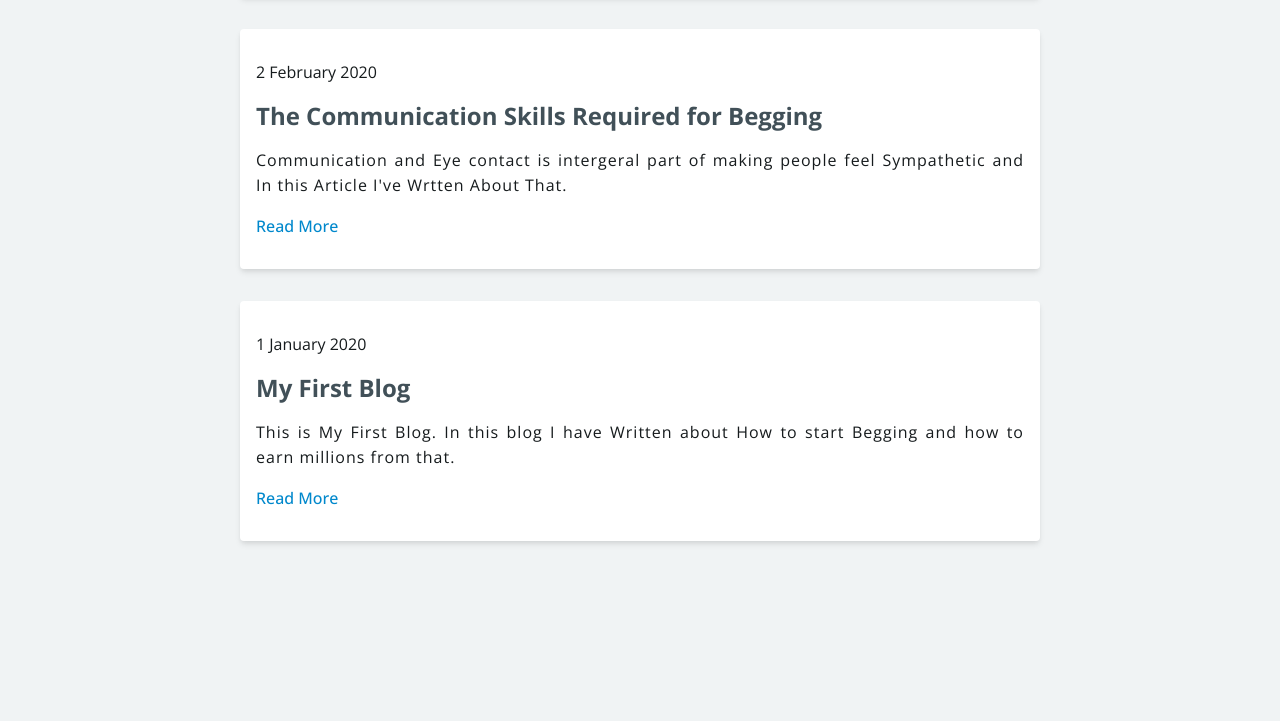
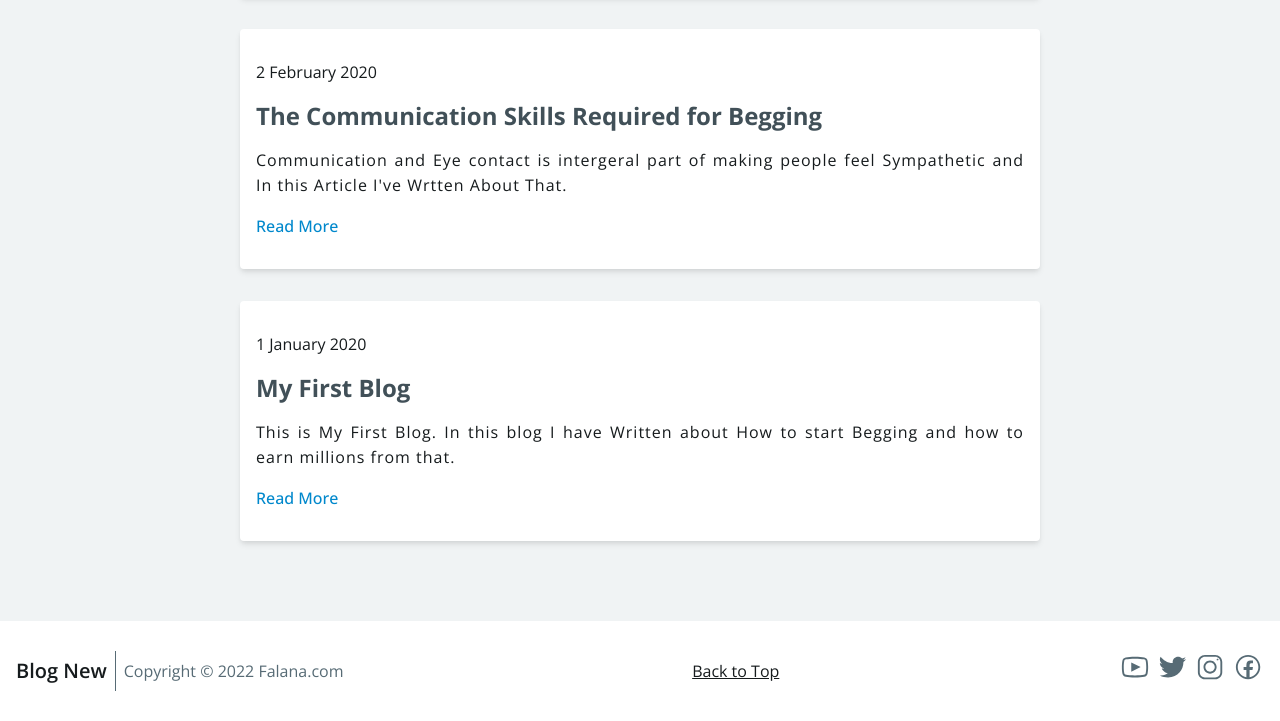
Before and after one commit to gopalloharnew/blog-homepage-template, a plain HTML site: page index.html in a window 1280 px wide. Shown: the part 1516-2237 px from the top of the page. Before the commit the page ends 2137 px from the top, so only its background shows below. Drawn offline with nearby package versions, Linux system fonts and the light colour scheme.

Commit message:
Blog Homepage Templet

```diff
--- a/css/basic.css
+++ b/css/basic.css
@@ -43,6 +43,7 @@
     margin: 0;
     padding: 0;
     box-sizing: border-box;
+    scroll-behavior: smooth;
 }
 
 body{
--- /dev/null
+++ b/css/footer.css
@@ -0,0 +1,36 @@
+footer{
+    width: 100%;
+    height: 100px;
+    background-color: var(--bg-primary);
+    justify-content: space-between;
+    padding: 0px var(--padding-primary);
+    flex-wrap: wrap;
+}
+
+footer .logo{
+    color: var(--body-clr);
+    height: 40px;
+    border-right: 1px solid var(--nav-clr);
+}
+
+.copyright{
+    padding: 0px var(--padding-primary);
+    color: var(--nav-clr);
+}
+
+.back-to-top{
+    color: var(--body-clr);
+}
+
+.social-icon{
+    padding-right: 8px;
+}
+
+.social-icon svg{
+    fill: var(--nav-clr);
+    transition: 200ms;
+}
+
+.social-icon:hover svg{
+    fill: var(--body-clr);
+}
--- a/index.html
+++ b/index.html
@@ -14,6 +14,7 @@
     <link rel="stylesheet" href="css/nav.css">
     <link rel="stylesheet" href="css/theme.css">
     <link rel="stylesheet" href="css/main.css">
+    <link rel="stylesheet" href="css/footer.css">
 
     <!-- script -->
     <script src="js/search.js" defer></script>
@@ -55,7 +56,7 @@
     </nav>
 
     <!-- main -->
-    <main class="flex column">
+    <main class="flex column" id="main">
 
         <h1 class="blog-title">My Blogs</h1>
 
@@ -80,6 +81,27 @@
             </template>
         </section>
     </main>
+    <footer id="test" class="flex">
+        <div class="flex">
+            <span class="logo flex center">Blog New</span>
+            <span class="copyright">Copyright &copy; 2022 Falana.com</span>
+        </div>
+        <a href="#main" class="back-to-top">Back to Top</a>
+        <div class="social-icon-wraper flex">
+            <a href="#" class="social-icon">
+                <svg fill="#aaaaaa" xmlns="http://www.w3.org/2000/svg" viewBox="0 0 16 16" width="30px" height="30px"><path d="M 8 2 C 5.960938 2 4.15625 2.210938 3.058594 2.375 C 2.160156 2.507813 1.445313 3.210938 1.28125 4.113281 C 1.140625 4.902344 1 6.054688 1 7.5 C 1 8.945313 1.140625 10.097656 1.28125 10.886719 C 1.445313 11.789063 2.160156 12.488281 3.058594 12.625 C 4.160156 12.789063 5.972656 13 8 13 C 10.027344 13 11.835938 12.789063 12.9375 12.625 L 12.941406 12.625 C 13.839844 12.492188 14.554688 11.789063 14.71875 10.886719 C 14.859375 10.09375 15 8.941406 15 7.5 C 15 6.054688 14.859375 4.902344 14.714844 4.113281 C 14.554688 3.210938 13.839844 2.507813 12.941406 2.375 C 11.84375 2.210938 10.039063 2 8 2 Z M 8 3 C 9.96875 3 11.730469 3.203125 12.792969 3.363281 C 13.261719 3.433594 13.640625 3.800781 13.730469 4.289063 C 13.863281 5.027344 14 6.121094 14 7.5 C 14 8.878906 13.863281 9.972656 13.734375 10.707031 C 13.644531 11.199219 13.265625 11.566406 12.792969 11.636719 C 11.722656 11.792969 9.957031 12 8 12 C 6.042969 12 4.273438 11.792969 3.207031 11.636719 C 2.738281 11.566406 2.355469 11.199219 2.265625 10.707031 C 2.136719 9.96875 2 8.878906 2 7.5 C 2 6.117188 2.136719 5.027344 2.265625 4.289063 C 2.355469 3.800781 2.734375 3.433594 3.203125 3.367188 L 3.207031 3.367188 C 4.269531 3.207031 6.03125 3 8 3 Z M 6 5 L 6 10 L 11 7.5 Z"/></svg>
+            </a>
+            <a href="#" class="social-icon">
+                <svg fill="#aaaaaa" xmlns="http://www.w3.org/2000/svg" viewBox="0 0 16 16" width="30px" height="30px"><path d="M 15 3.296875 C 14.476563 3.523438 13.949219 3.691406 13.367188 3.746094 C 13.949219 3.410156 14.417969 2.84375 14.648438 2.226563 C 14.066406 2.5625 13.484375 2.789063 12.84375 2.902344 C 12.257813 2.339844 11.5 2 10.683594 2 C 9.109375 2 7.824219 3.242188 7.824219 4.765625 C 7.824219 4.988281 7.824219 5.214844 7.882813 5.386719 C 4.875 5.386719 2.8125 3.691406 1.414063 2 C 1.121094 2.394531 1.003906 2.902344 1.003906 3.410156 C 1.003906 4.367188 1.53125 5.214844 2.289063 5.722656 C 1.820313 5.667969 1.355469 5.554688 1.003906 5.386719 C 1.003906 5.386719 1.003906 5.386719 1.003906 5.441406 C 1.003906 6.796875 1.996094 7.921875 3.28125 8.148438 C 3.046875 8.203125 2.8125 8.261719 2.519531 8.261719 C 2.347656 8.261719 2.171875 8.261719 1.996094 8.207031 C 2.347656 9.335938 3.976563 10.632813 5.257813 10.632813 C 4.265625 11.363281 3.34375 12 1.5 12 C 1.265625 12 1.453125 12 1 12 C 2.28125 12.789063 3.800781 13 5.375 13 C 10.683594 13 13.542969 8.769531 13.542969 5.101563 C 13.542969 4.988281 13.542969 4.878906 13.542969 4.765625 C 14.125 4.367188 14.59375 3.863281 15 3.296875"/></svg>
+            </a>
+            <a href="#" class="social-icon">
+                <svg fill="#aaaaaa" xmlns="http://www.w3.org/2000/svg" viewBox="0 0 16 16" width="30px" height="30px"><path d="M 4.773438 1 C 2.695313 1 1 2.695313 1 4.773438 L 1 10.230469 C 1 12.304688 2.695313 14 4.773438 14 L 10.230469 14 C 12.304688 14 14 12.304688 14 10.226563 L 14 4.773438 C 14 2.695313 12.304688 1 10.226563 1 Z M 4.773438 2 L 10.226563 2 C 11.765625 2 13 3.234375 13 4.773438 L 13 10.226563 C 13 11.765625 11.765625 13 10.230469 13 L 4.773438 13 C 3.234375 13 2 11.765625 2 10.230469 L 2 4.773438 C 2 3.234375 3.234375 2 4.773438 2 Z M 11.5 3 C 11.222656 3 11 3.222656 11 3.5 C 11 3.777344 11.222656 4 11.5 4 C 11.777344 4 12 3.777344 12 3.5 C 12 3.222656 11.777344 3 11.5 3 Z M 7.5 4 C 5.574219 4 4 5.574219 4 7.5 C 4 9.425781 5.574219 11 7.5 11 C 9.425781 11 11 9.425781 11 7.5 C 11 5.574219 9.425781 4 7.5 4 Z M 7.5 5 C 8.886719 5 10 6.113281 10 7.5 C 10 8.886719 8.886719 10 7.5 10 C 6.113281 10 5 8.886719 5 7.5 C 5 6.113281 6.113281 5 7.5 5 Z"/></svg>
+            </a>
+            <a href="#" class="social-icon">
+                <svg fill="#aaaaaa" xmlns="http://www.w3.org/2000/svg" viewBox="0 0 16 16" width="30px" height="30px"><path d="M 7.5 1 C 3.9160714 1 1 3.9160714 1 7.5 C 1 11.083929 3.9160714 14 7.5 14 C 11.083929 14 14 11.083929 14 7.5 C 14 3.9160714 11.083929 1 7.5 1 z M 7.5 2 C 10.543488 2 13 4.4565116 13 7.5 C 13 10.266333 10.967571 12.541024 8.3125 12.933594 L 8.3125 9.0898438 L 9.8652344 9.0898438 L 10.109375 7.5136719 L 8.3125 7.5136719 L 8.3125 6.6503906 C 8.3125 5.9953906 8.5256719 5.4140625 9.1386719 5.4140625 L 10.123047 5.4140625 L 10.123047 4.0371094 C 9.9500469 4.0141094 9.5845781 3.9628906 8.8925781 3.9628906 C 7.4485781 3.9628906 6.6015625 4.7258906 6.6015625 6.4628906 L 6.6015625 7.5117188 L 5.1171875 7.5117188 L 5.1171875 9.0898438 L 6.6035156 9.0898438 L 6.6035156 12.919922 C 3.9897868 12.492118 2 10.237066 2 7.5 C 2 4.4565116 4.4565116 2 7.5 2 z"/></svg>
+            </a>
+        </div>
+    </footer>
 </body>
 
 </html>
```
